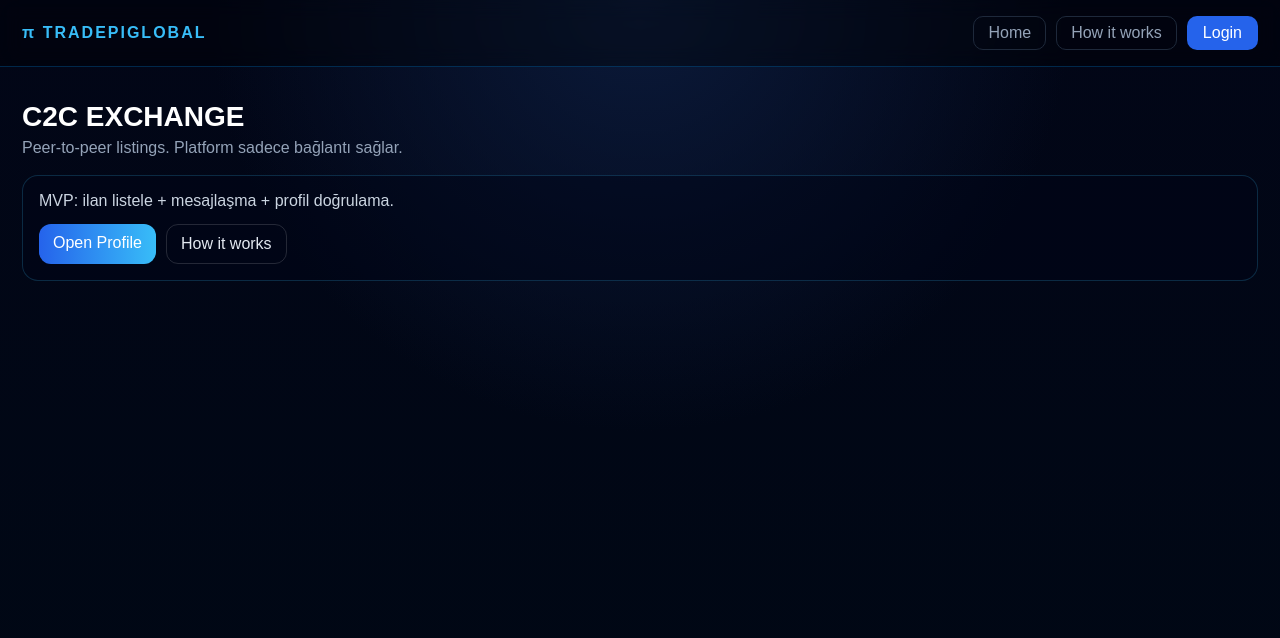
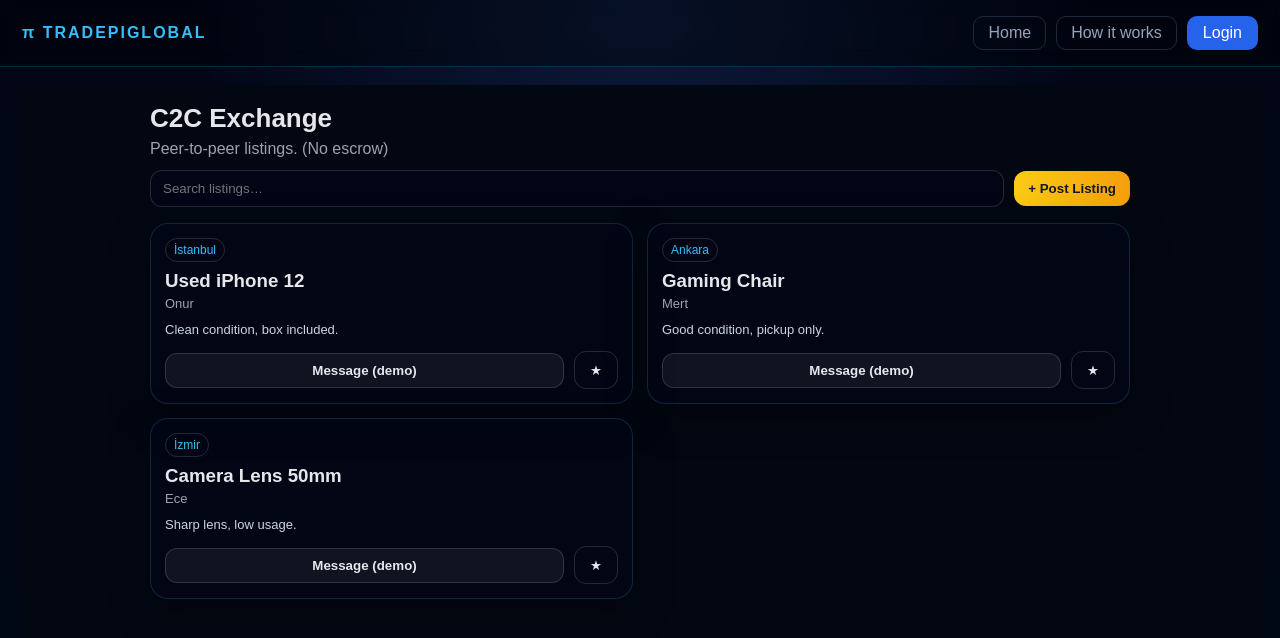
Before and after one commit to Bugsbuny24/tradepi, a Vue app: page /c2c in a window 1280 px wide. Shown: the top 638 px of the page. Built offline with nearby package versions, Linux system fonts and the light colour scheme; no server answers.

Commit message:
Update C2CView.vue

```diff
--- a/src/views/C2CView.vue
+++ b/src/views/C2CView.vue
@@ -1,30 +1,95 @@
 <template>
   <div class="page">
-    <h1 class="title">C2C EXCHANGE</h1>
-    <p class="sub">Peer-to-peer listings. Platform sadece bağlantı sağlar.</p>
+    <div class="head">
+      <h1>C2C Exchange</h1>
+      <p>Peer-to-peer listings. (No escrow)</p>
+      <div class="row">
+        <input v-model="q" class="input" placeholder="Search listings…" />
+        <button class="btn" @click="open=true">+ Post Listing</button>
+      </div>
+    </div>
 
-    <div class="panel">
-      <p class="muted">MVP: ilan listele + mesajlaşma + profil doğrulama.</p>
-      <div class="row">
-        <RouterLink class="btn" to="/profile">Open Profile</RouterLink>
-        <RouterLink class="btn2" to="/how">How it works</RouterLink>
+    <div class="grid">
+      <div v-for="l in filtered" :key="l.id" class="card">
+        <div class="tag">{{ l.city }}</div>
+        <h3>{{ l.title }}</h3>
+        <p class="muted">{{ l.owner }}</p>
+        <p class="desc">{{ l.desc }}</p>
+        <div class="actions">
+          <button class="btn2" @click="msg(l)">Message (demo)</button>
+          <button class="btnGhost" @click="fav()">★</button>
+        </div>
+      </div>
+    </div>
+
+    <div v-if="open" class="overlay" @click.self="open=false">
+      <div class="modal">
+        <h2>Post C2C Listing</h2>
+        <div class="form">
+          <input v-model="form.title" class="input" placeholder="Title" />
+          <input v-model="form.owner" class="input" placeholder="Your name" />
+          <input v-model="form.city" class="input" placeholder="City" />
+          <textarea v-model="form.desc" class="input" placeholder="Description"></textarea>
+        </div>
+        <div class="row">
+          <button class="btn" @click="add">Post</button>
+          <button class="btnGhost" @click="open=false">Cancel</button>
+        </div>
       </div>
     </div>
   </div>
 </template>
 
 <script setup>
-import { RouterLink } from "vue-router"
+import { computed, reactive, ref } from "vue"
+
+const q = ref("")
+const open = ref(false)
+const form = reactive({ title: "", owner: "", city: "", desc: "" })
+
+const items = ref([
+  { id: 1, title: "Used iPhone 12", owner: "Onur", city: "İstanbul", desc: "Clean condition, box included." },
+  { id: 2, title: "Gaming Chair", owner: "Mert", city: "Ankara", desc: "Good condition, pickup only." },
+  { id: 3, title: "Camera Lens 50mm", owner: "Ece", city: "İzmir", desc: "Sharp lens, low usage." },
+])
+
+const filtered = computed(() => {
+  const s = q.value.trim().toLowerCase()
+  if (!s) return items.value
+  return items.value.filter(x => (x.title + " " + x.owner + " " + x.city + " " + x.desc).toLowerCase().includes(s))
+})
+
+function add() {
+  if (!form.title) return alert("Title required")
+  items.value.unshift({ id: Date.now(), title: form.title, owner: form.owner || "—", city: form.city || "—", desc: form.desc || "—" })
+  form.title = form.owner = form.city = form.desc = ""
+  open.value = false
+}
+
+function msg(l) { alert(`Message to ${l.owner} (demo)`) }
+function fav() { alert("Saved (demo) ⭐") }
 </script>
 
 <style scoped>
-.page{ padding:16px 4px 40px; min-height:calc(100vh - 90px); }
-.title{ margin:0 0 6px; font-size:28px; }
-.sub{ margin:0 0 18px; color:#94a3b8; }
-.panel{ border:1px solid rgba(56,189,248,.2); border-radius:16px; padding:16px; background:rgba(2,6,23,.45); }
-.muted{ margin:0 0 14px; color:#cbd5e1; }
-.row{ display:flex; gap:10px; flex-wrap:wrap; }
-.btn,.btn2{ text-decoration:none; padding:10px 14px; border-radius:12px; }
-.btn{ background:linear-gradient(90deg,#2563eb,#38bdf8); color:white; }
-.btn2{ border:1px solid rgba(255,255,255,.14); color:#e2e8f0; }
+.page{min-height:100vh;padding:18px;background:#030712;color:#e5e7eb}
+.head{max-width:980px;margin:0 auto 16px}
+.head h1{margin:0 0 6px;font-size:26px}
+.head p{margin:0 0 12px;color:#9ca3af}
+.row{display:flex;gap:10px;align-items:center}
+.input{flex:1;padding:10px 12px;border-radius:12px;border:1px solid rgba(255,255,255,.14);background:rgba(2,6,23,.65);color:#e5e7eb}
+.btn{padding:10px 14px;border-radius:12px;border:0;font-weight:900;background:linear-gradient(90deg,#facc15,#f59e0b);color:#111827}
+.grid{max-width:980px;margin:14px auto 0;display:grid;grid-template-columns:repeat(2,minmax(0,1fr));gap:14px}
+.card{padding:14px;border-radius:18px;border:1px solid rgba(56,189,248,.18);background:rgba(2,6,23,.55);box-shadow:0 12px 40px rgba(0,0,0,.35)}
+.tag{display:inline-block;padding:4px 8px;border-radius:999px;border:1px solid rgba(255,255,255,.14);color:#38bdf8;font-size:12px;margin-bottom:8px}
+.card h3{margin:0 0 4px}
+.muted{margin:0 0 10px;color:#9ca3af;font-size:13px}
+.desc{margin:0 0 12px;color:#cbd5e1;font-size:13px;line-height:1.4}
+.actions{display:flex;gap:10px;align-items:center}
+.btn2{flex:1;padding:9px 12px;border-radius:12px;border:1px solid rgba(255,255,255,.14);background:rgba(255,255,255,.06);color:#e5e7eb;font-weight:800}
+.btnGhost{width:44px;height:38px;border-radius:12px;border:1px solid rgba(255,255,255,.14);background:transparent;color:#e5e7eb}
+.overlay{position:fixed;inset:0;background:rgba(0,0,0,.6);display:flex;align-items:center;justify-content:center;padding:14px}
+.modal{width:min(520px,100%);border-radius:18px;border:1px solid rgba(56,189,248,.22);background:#020617;padding:14px}
+.modal h2{margin:0 0 10px}
+.form{display:grid;gap:10px;margin-bottom:12px}
+@media (max-width:720px){.grid{grid-template-columns:1fr}.row{flex-direction:column;align-items:stretch}}
 </style>
```
